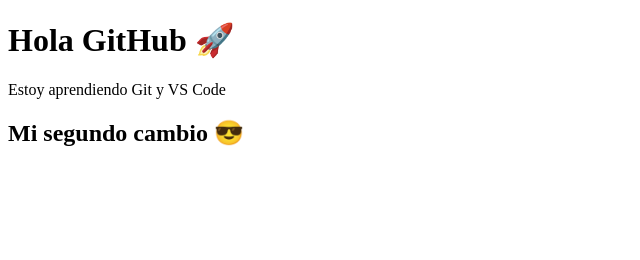
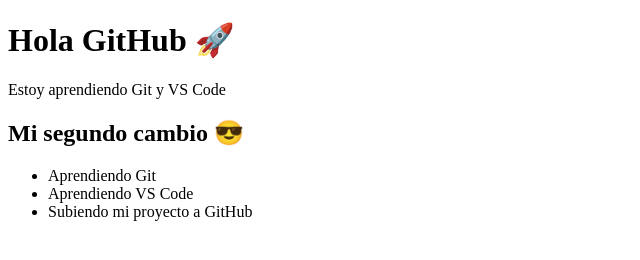
Before and after one commit to ypyeison19-droid/mi-primer-proyecto, a plain HTML site: page index.html in a window 1280 px wide. Shown: the whole page, without its empty margins (0-640 px from the left). Drawn offline with Linux system fonts and the light colour scheme.

Commit message:
Agregue una lista a mi proyecto

```diff
--- a/index.html
+++ b/index.html
@@ -14,3 +14,11 @@
 
 
 <h2>Mi segundo cambio 😎</h2>
+
+<ul>
+    <li>Aprendiendo Git</li>
+    <li>Aprendiendo VS Code</li>
+    <li>Subiendo mi proyecto a GitHub</li>
+
+
+</ul>
```
